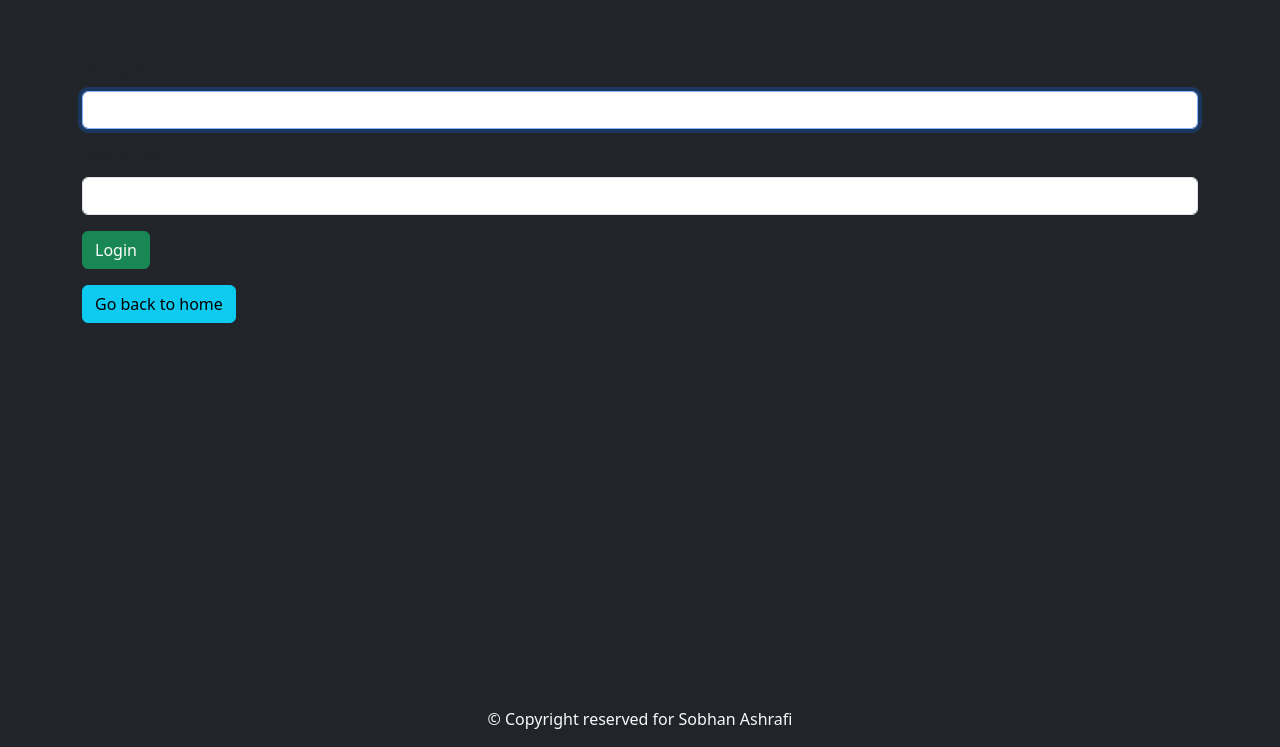
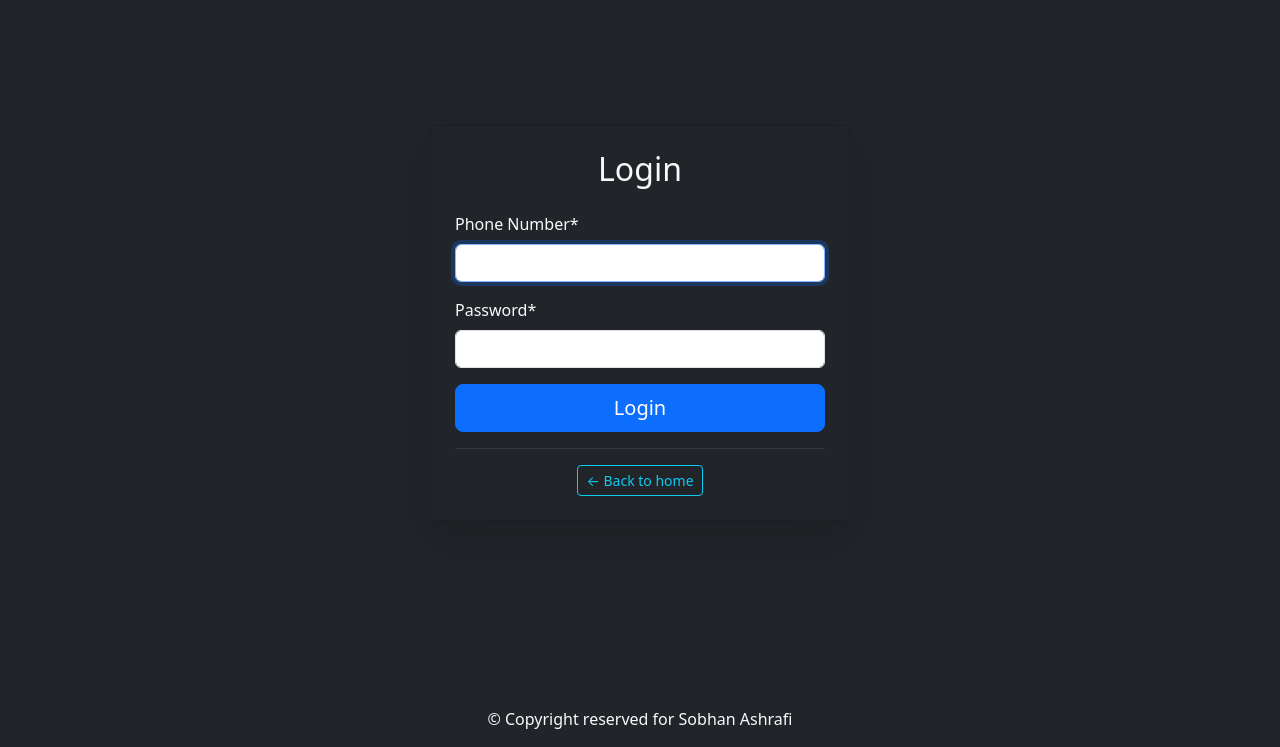
Before and after one commit to sobhan661/Botique, a Django app: page /login in a window 1280 px wide. Shown: the part 53-800 px from the top of the page. Run offline with Django 5.2, Linux system fonts and the light colour scheme; some libraries are stand-ins or nearby versions.

Commit message:
update: rewrite login.html

```diff
--- a/templates/registration/login.html
+++ b/templates/registration/login.html
@@ -1,24 +1,33 @@
 {% extends "base.html" %}
 {% load crispy_forms_tags %}
 
-{% block title %}
-  Login
-{% endblock title %}
+{% block title %}Login{% endblock title %}
 
 {% block content %}
-  <div class="container">
-    <h1>
-      Login
-    </h1>
-    <form action="" method="post"> {% csrf_token %}
+<div class="container d-flex justify-content-center align-items-center" style="min-height: 80vh;">
+  <div class="card bg-dark text-light shadow-lg p-4" style="width: 100%; max-width: 420px;">
+
+    <h2 class="text-center mb-4">Login</h2>
+
+    <form method="post">
+      {% csrf_token %}
       {{ form|crispy }}
-      <button class="btn btn-success" type="submit">
-        Login
-      </button>
+
+      <div class="d-grid mt-3">
+        <button class="btn btn-primary btn-lg" type="submit">
+          Login
+        </button>
+      </div>
     </form>
-    <p></p>
-      <a href="{% url 'home' %}" class="btn btn-info">
-        Go back to home
+
+    <hr class="text-secondary">
+
+    <div class="text-center">
+      <a href="{% url 'home' %}" class="btn btn-outline-info btn-sm">
+        ← Back to home
       </a>
+    </div>
+
   </div>
+</div>
 {% endblock content %}
```
